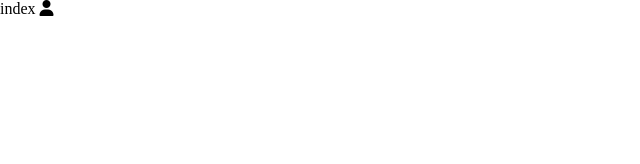
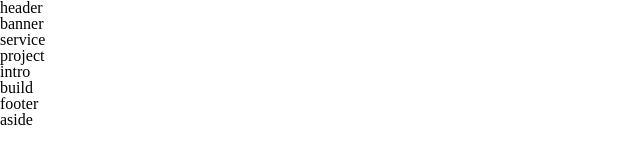
Before and after one commit to w-rafayel/project_We, a plain HTML site: page index.html in a window 1280 px wide. Shown: the whole page, without its empty margins (0-640 px from the left). Drawn offline with Linux system fonts and the light colour scheme.

Commit message:
update framework

```diff
--- a/index.html
+++ b/index.html
@@ -13,6 +13,7 @@
     <meta property="og:description" content="用好的設計，為您帶來超凡行銷力。只要做一個網站，可支援多種瀏覽裝置，網頁會根據上網裝置大小不同，自動變換排版方式。">
     <meta property="og:image" content="https://w-rafayel.github.io/project_We/images/og-index.png">
     <meta property="og:locale" content="zh_TW">
+    <!-- title -->
     <title>We Studio</title>
     <!-- CSS -->
     <link rel="stylesheet" href="./style/reset.css">
@@ -23,9 +24,21 @@
 </head>
 
 <body>
-index
+    <header class="header">header</header>
 
-<i class="fa-solid fa-user"></i>
+    <section class="banner">banner</section>
+
+    <section class="base base-service">service</section>
+
+    <section class="base base-project">project</section>
+
+    <section class="base base-intro">intro</section>
+
+    <section class="base base-build">build</section>
+
+    <footer class="footer">footer</footer>
+
+    <aside class="aside">aside</aside>
 </body>
 
 </html>
```
